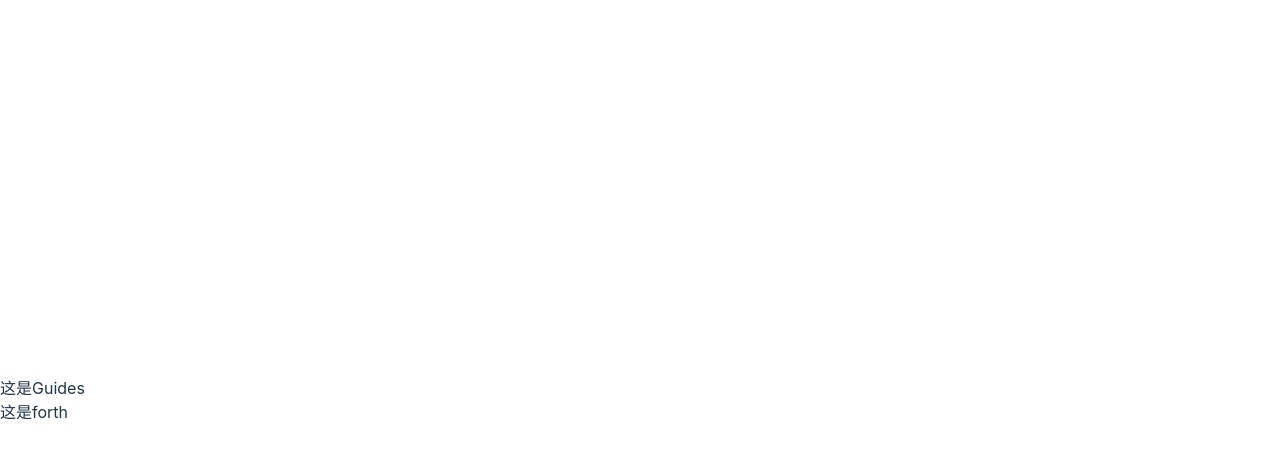
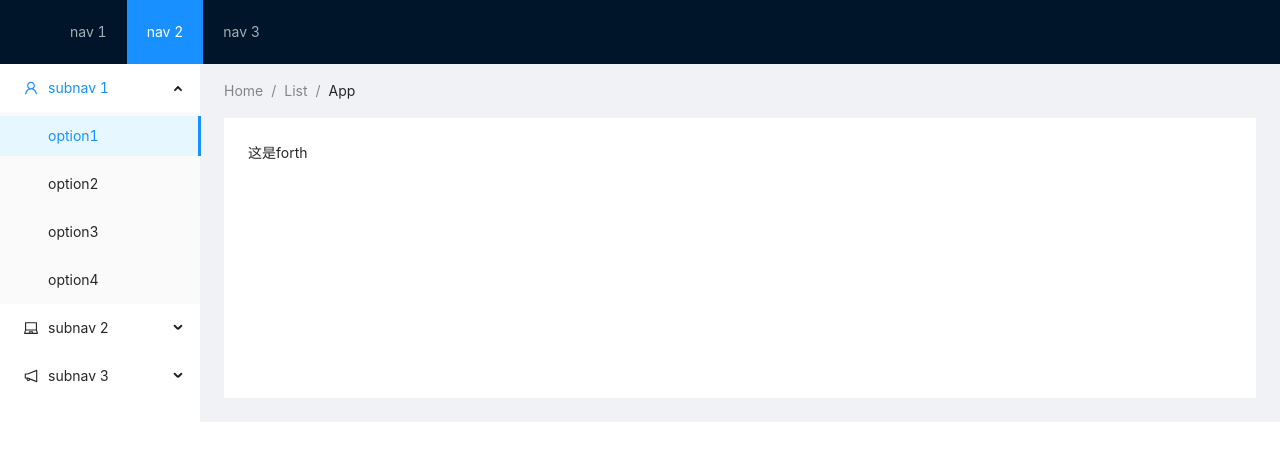
Before and after one commit to yuanbaoyaoyao/HelloDialog-react, a React (Vite) app: page /guides/forth in a window 1280 px wide. Shown: the top 460 px of the page. Built offline with nearby package versions, Linux system fonts and the light colour scheme.

Commit message:
simple layout

```diff
--- a/package.json
+++ b/package.json
@@ -10,6 +10,7 @@
   },
   "dependencies": {
     "antd": "^4.23.6",
+    "less-loader": "^11.1.0",
     "localforage": "^1.10.0",
     "match-sorter": "^6.3.1",
     "mobx": "^6.6.2",
@@ -23,6 +24,7 @@
     "@types/react": "^18.0.22",
     "@types/react-dom": "^18.0.7",
     "@vitejs/plugin-react": "^2.2.0",
+    "less": "^4.1.3",
     "typescript": "^4.6.4",
     "vite": "^3.2.0"
   }
--- a/src/index.css
+++ /dev/null
@@ -1,70 +0,0 @@
-:root {
-  font-family: Inter, Avenir, Helvetica, Arial, sans-serif;
-  font-size: 16px;
-  line-height: 24px;
-  font-weight: 400;
-
-  color-scheme: light dark;
-  color: rgba(255, 255, 255, 0.87);
-  background-color: #242424;
-
-  font-synthesis: none;
-  text-rendering: optimizeLegibility;
-  -webkit-font-smoothing: antialiased;
-  -moz-osx-font-smoothing: grayscale;
-  -webkit-text-size-adjust: 100%;
-}
-
-a {
-  font-weight: 500;
-  color: #646cff;
-  text-decoration: inherit;
-}
-a:hover {
-  color: #535bf2;
-}
-
-body {
-  margin: 0;
-  display: flex;
-  place-items: center;
-  min-width: 320px;
-  min-height: 100vh;
-}
-
-h1 {
-  font-size: 3.2em;
-  line-height: 1.1;
-}
-
-button {
-  border-radius: 8px;
-  border: 1px solid transparent;
-  padding: 0.6em 1.2em;
-  font-size: 1em;
-  font-weight: 500;
-  font-family: inherit;
-  background-color: #1a1a1a;
-  cursor: pointer;
-  transition: border-color 0.25s;
-}
-button:hover {
-  border-color: #646cff;
-}
-button:focus,
-button:focus-visible {
-  outline: 4px auto -webkit-focus-ring-color;
-}
-
-@media (prefers-color-scheme: light) {
-  :root {
-    color: #213547;
-    background-color: #ffffff;
-  }
-  a:hover {
-    color: #747bff;
-  }
-  button {
-    background-color: #f9f9f9;
-  }
-}
--- /dev/null
+++ b/src/layouts/index.less
@@ -0,0 +1,16 @@
+#components-layout-demo-top-side-2 .logo {
+  float: left;
+  width: 120px;
+  height: 31px;
+  margin: 16px 24px 16px 0;
+  background: rgba(255, 255, 255, 0.3);
+}
+
+.ant-row-rtl #components-layout-demo-top-side-2 .logo {
+  float: right;
+  margin: 16px 0 16px 24px;
+}
+
+.site-layout-background {
+  background: #fff;
+}
--- /dev/null
+++ b/src/layouts/index.tsx
@@ -0,0 +1,72 @@
+import { LaptopOutlined, NotificationOutlined, UserOutlined } from '@ant-design/icons';
+import type { MenuProps } from 'antd';
+import { Breadcrumb, Layout, Menu } from 'antd';
+import React from 'react';
+import { Outlet } from 'react-router-dom'
+import "./index.less"
+
+const { Header, Content, Sider } = Layout;
+
+const items1: MenuProps['items'] = ['1', '2', '3'].map(key => ({
+    key,
+    label: `nav ${key}`,
+}));
+
+const items2: MenuProps['items'] = [UserOutlined, LaptopOutlined, NotificationOutlined].map(
+    (icon, index) => {
+        const key = String(index + 1);
+
+        return {
+            key: `sub${key}`,
+            icon: React.createElement(icon),
+            label: `subnav ${key}`,
+
+            children: new Array(4).fill(null).map((_, j) => {
+                const subKey = index * 4 + j + 1;
+                return {
+                    key: subKey,
+                    label: `option${subKey}`,
+                };
+            }),
+        };
+    },
+);
+
+const App: React.FC = () => (
+    <Layout>
+        <Header className="header">
+            <div className="logo" />
+            <Menu theme="dark" mode="horizontal" defaultSelectedKeys={['2']} items={items1} />
+        </Header>
+        <Layout>
+            <Sider width={200} className="site-layout-background">
+                <Menu
+                    mode="inline"
+                    defaultSelectedKeys={['1']}
+                    defaultOpenKeys={['sub1']}
+                    style={{ height: '100%', borderRight: 0 }}
+                    items={items2}
+                />
+            </Sider>
+            <Layout style={{ padding: '0 24px 24px' }}>
+                <Breadcrumb style={{ margin: '16px 0' }}>
+                    <Breadcrumb.Item>Home</Breadcrumb.Item>
+                    <Breadcrumb.Item>List</Breadcrumb.Item>
+                    <Breadcrumb.Item>App</Breadcrumb.Item>
+                </Breadcrumb>
+                <Content
+                    className="site-layout-background"
+                    style={{
+                        padding: 24,
+                        margin: 0,
+                        minHeight: 280,
+                    }}
+                >
+                    <Outlet />
+                </Content>
+            </Layout>
+        </Layout>
+    </Layout>
+);
+
+export default App;
--- a/src/main.tsx
+++ b/src/main.tsx
@@ -1,7 +1,7 @@
 import React from 'react'
 import ReactDOM from 'react-dom/client'
 import App from './App'
-import './index.css'
+import "antd/dist/antd.less";
 
 ReactDOM.createRoot(document.getElementById('root') as HTMLElement).render(
   <React.StrictMode>
--- a/src/router/index.tsx
+++ b/src/router/index.tsx
@@ -11,6 +11,7 @@
 import ApiDocsSecond from '../pages/apiDocs/second'
 import ApiDocsThird from '../pages/apiDocs/third'
 import ApiDocsForth from '../pages/apiDocs/forth'
+import AppLayouts from '../layouts/index'
 // class Router extends React.Component {
 //     render() {
 //         return (
@@ -44,7 +45,7 @@
     },
     {
         path: '/guides',
-        element: <Guides />,
+        element: <AppLayouts />,
         children: [
             {
                 path: '',
@@ -66,7 +67,7 @@
     },
     {
         path: '/apiDocs',
-        element: <ApiDocs />,
+        element: <AppLayouts />,
         children: [
             {
                 path: '',
--- a/vite.config.ts
+++ b/vite.config.ts
@@ -3,5 +3,14 @@
 
 // https://vitejs.dev/config/
 export default defineConfig({
-  plugins: [react()]
+  plugins: [react()],
+  css: {
+    preprocessorOptions: {
+      less: {
+        javascriptEnabled: true,
+        modifyVars: {
+        }
+      }
+    }
+  }
 })
```
Also changed, not shown: 1 other file (tests, documents, lock files or other folders).
